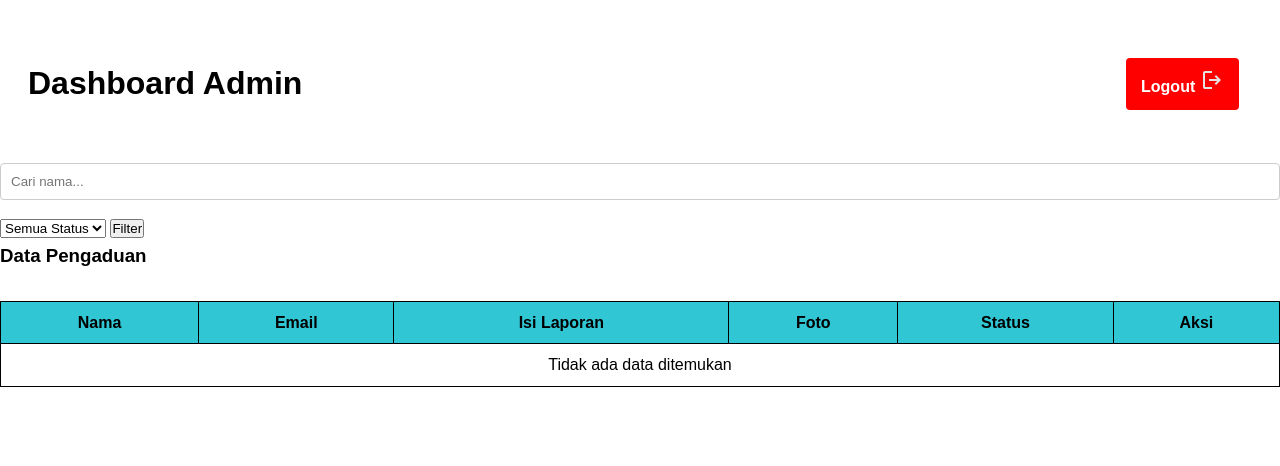
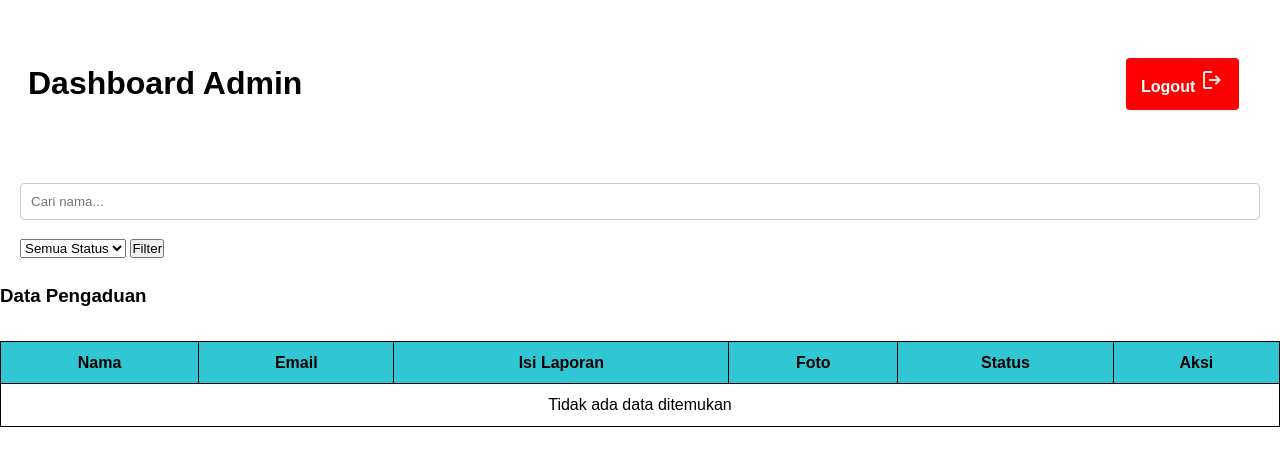
Before and after one commit to bagusmukti/Project-UAS, a PHP site: page /admin/dashboard_admin.php in a window 1280 px wide. Shown: the top 466 px of the page. Run offline with PHP 8.4, Linux system fonts and the light colour scheme; the visitor is signed in with stand-in values (Sample User, id 1); data that the repository does not hold is empty.

Commit message:
Update dashboard_admin.php

```diff
--- a/pages/admin/dashboard_admin.php
+++ b/pages/admin/dashboard_admin.php
@@ -111,6 +111,7 @@ $complaints = $result->fetch_all(MYSQLI_ASSOC);
     <form action="" method="get">
 
         <!-- Tabel untuk mencari aduan-->
+        <div class="table-container">
             <form method="get" style="margin: 20px 0;">
                 <input type="text" name="search_nama" placeholder="Cari nama..."
                     value="<?= htmlspecialchars($search_nama) ?>">
@@ -124,6 +125,8 @@ $complaints = $result->fetch_all(MYSQLI_ASSOC);
 
                 <button type="submit">Filter</button>
             </form>
+        </div>
+
 
         <!-- Tabel untuk menampilkan data pengaduan -->
         <h3>Data Pengaduan</h3>
```
Lines whose indentation alone changed are shown as unchanged.
